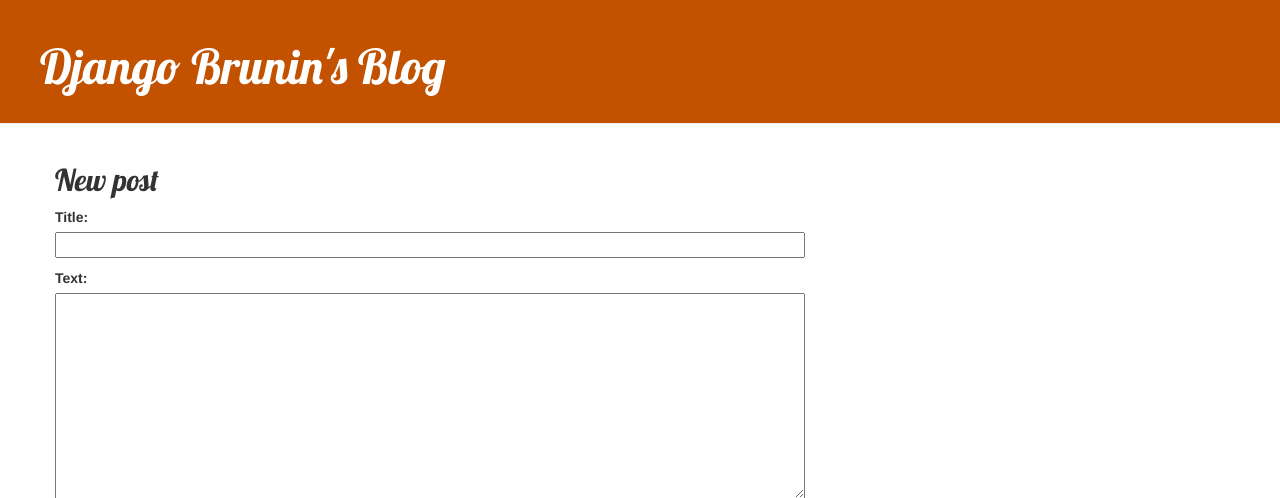
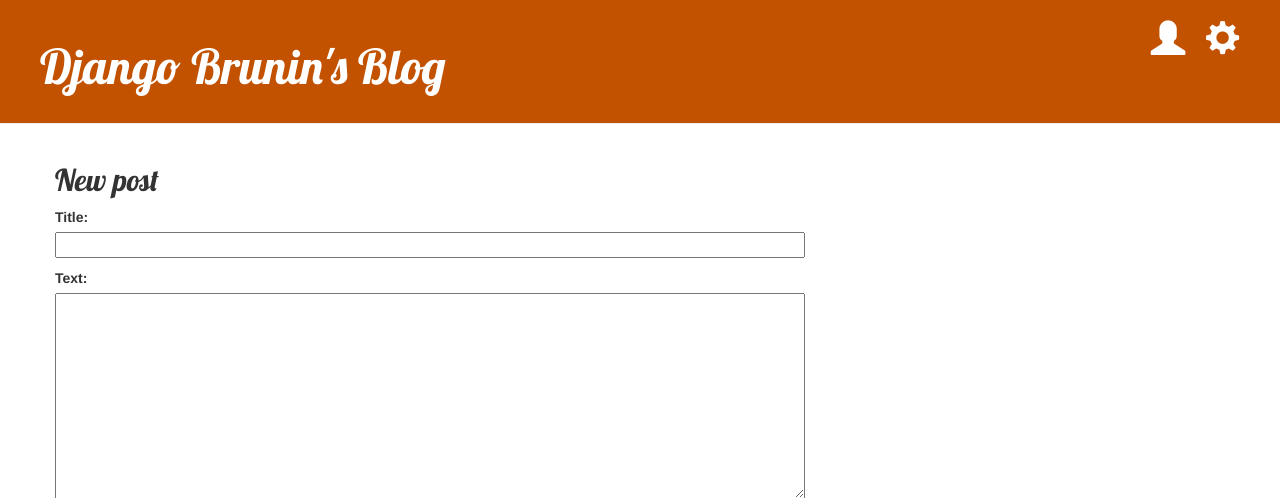
Before and after one commit to Breinoso2006/my_first_blog, a Django app: page /post/new/ in a window 1280 px wide. Shown: the top 498 px of the page. Run offline with Django 3.2, Linux system fonts and the light colour scheme; some libraries are stand-ins or nearby versions.

Commit message:
Adição de alguns botões e outras correções

```diff
--- a/blog/static/css/blog.css
+++ b/blog/static/css/blog.css
@@ -38,7 +38,7 @@
 }
 
 .post {
-    margin-bottom: 70px;
+    margin-bottom: 40px;
 }
 
 .post h2 a, .post h2 a:visited {
--- a/blog/templates/blog/base.html
+++ b/blog/templates/blog/base.html
@@ -9,8 +9,10 @@
     </head>
     <body>
         <div class="page-header">
+            <a href="{% url 'admin' %}" class="top-menu"><span class="glyphicon glyphicon-cog"></span></a>
+            <a href="{% url 'about' %}" class="top-menu"><span class="glyphicon glyphicon-user"></span></a>
             {% if user.is_authenticated %}
-                <a href="{% url 'post_new' %}" class="top-menu"><span class="glyphicon glyphicon-plus"></span></a>
+                <a href="{% url 'post_new' %}" class="top-menu"><span class="glyphicon glyphicon-pencil"></span></a>
             {% endif %}
             <h1><a href="/">Django Brunin's Blog</a></h1>
         </div>
--- a/blog/urls.py
+++ b/blog/urls.py
@@ -8,4 +8,5 @@
     path('post/new/', views.post_new, name='post_new'),
     path('post/<int:pk>/edit/', views.post_edit, name='post_edit'),
     path('about/', views.about, name='about'),
+    path('admin/', views.admin, name='admin'),
 ]
--- a/blog/views.py
+++ b/blog/views.py
@@ -56,3 +56,7 @@
 def about(request):
     '''Acesso a página About'''
     return render(request, 'blog/about.html', {})
+
+def admin(request):
+    '''Acesso a página Admin'''
+    return render(request, 'admin/', {})
```
Also changed, not shown: 1 other file.
